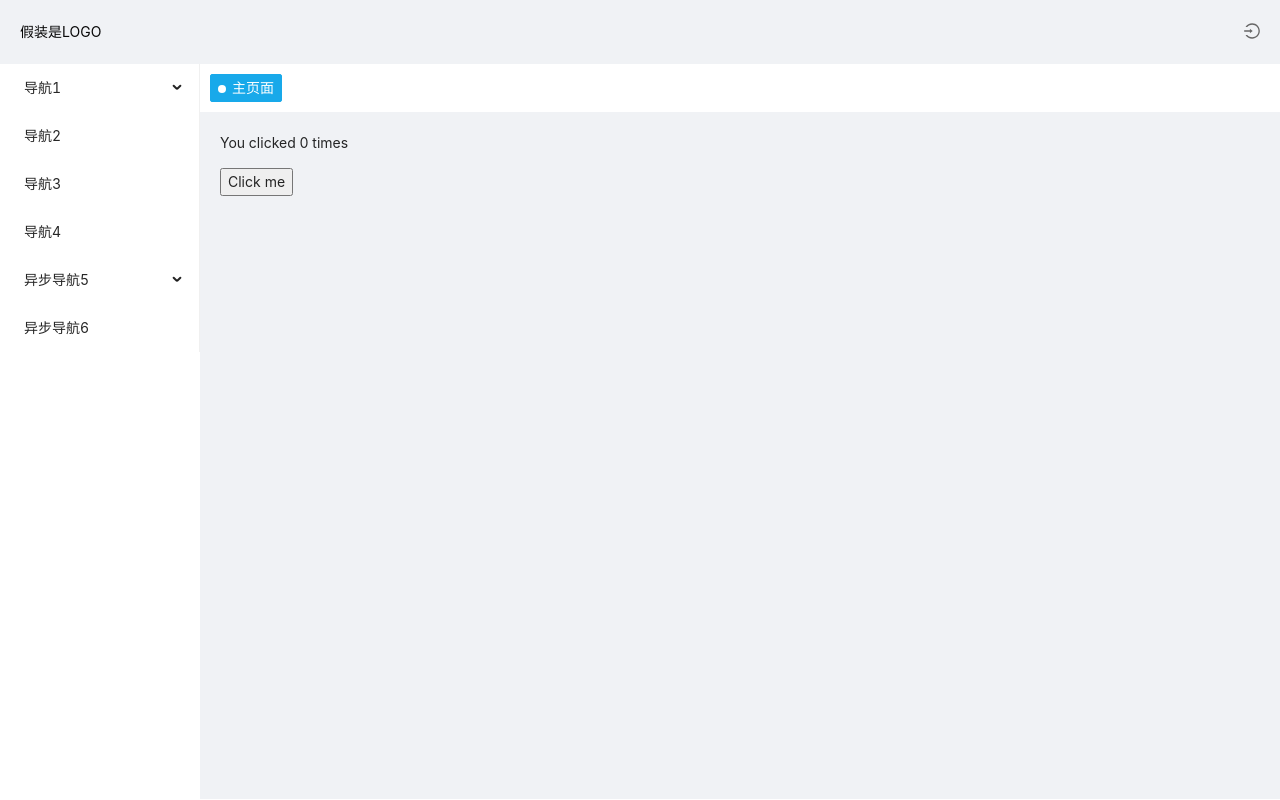
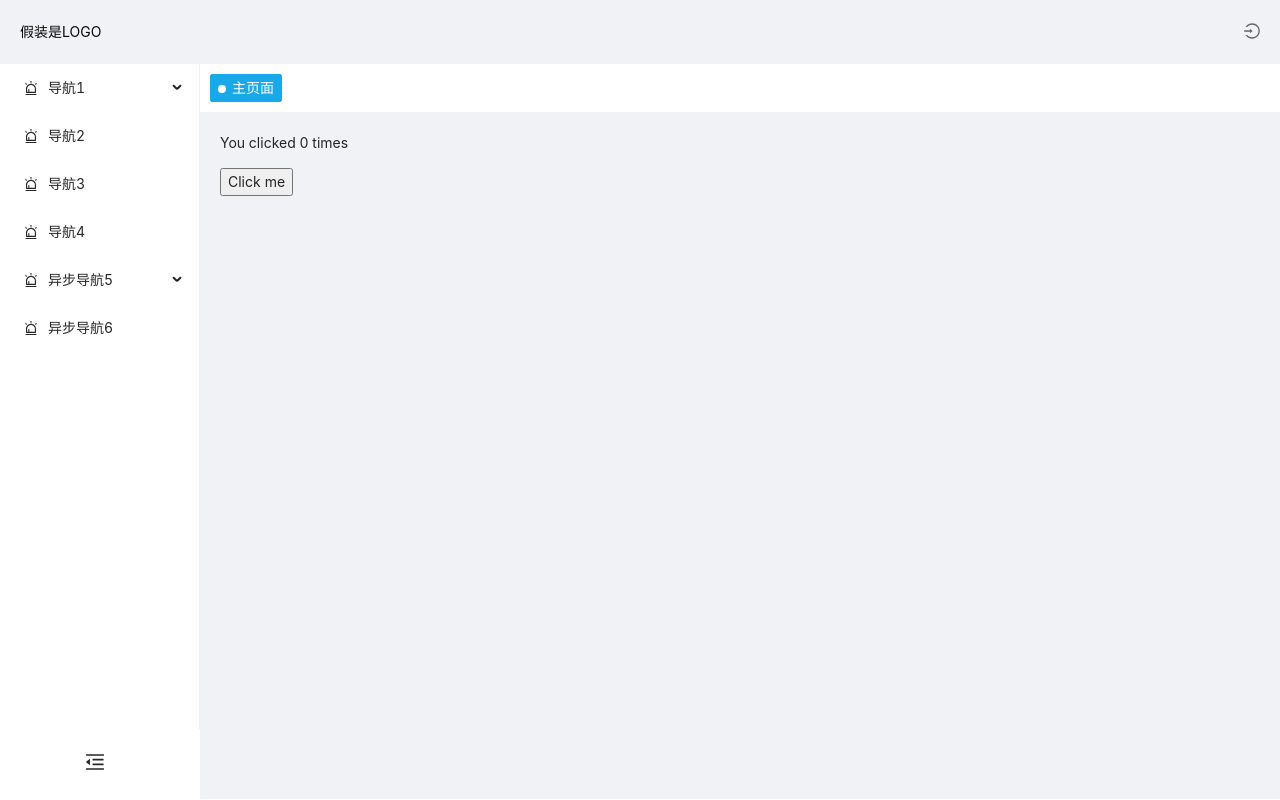
Before and after one commit to fox19920726/vite2-react17-ts4, a React (Vite) app: page /#/login in a window 1280 px wide. Both pictures are taken after typing "Sample", "Sample" into the empty fields and a click on the button "立即登录". Built offline with nearby package versions, Linux system fonts and the light colour scheme.

Commit message:
feat: 新增汉堡包功能、新增菜单icon

```diff
--- /dev/null
+++ b/src/hooks/collapse/index.ts
@@ -0,0 +1,20 @@
+import React, { useEffect, useState } from 'react'
+
+const useCollapsed = (): any[] => {
+  const [collapse, setCollapse] = useState(false)
+
+  const handleCollapse = (flag: boolean): void => {
+    const localState = flag ? '1' : '0'
+    localStorage.setItem('isCollapse', localState)
+    setCollapse(flag)
+  }
+
+  useEffect(() => {
+    const firstState = localStorage.getItem('isCollapse') || '0'
+    setCollapse(firstState === '1')
+  }, [])
+
+  return [collapse, handleCollapse]
+}
+
+export default useCollapsed
--- a/src/styles/index.scss
+++ b/src/styles/index.scss
@@ -131,11 +131,11 @@ div:focus {
 }
 
 // antd的按钮动画效果恶心死我了，吐了
-button[ant-click-animating-without-extra-node]:after {
-  border: 0 none;
-  opacity: 0;
-  animation:none 0 ease 0 1 normal;
-}
+// button[ant-click-animating-without-extra-node]:after {
+//   border: 0 none;
+//   opacity: 0;
+//   animation:none 0 ease 0 1 normal;
+// }
 .ant-tag,.ant-tag-close-icon{
   transition: none !important;
 }
--- /dev/null
+++ b/src/types/collapseInterface.ts
@@ -0,0 +1,4 @@
+export interface IHamburger {
+  collapse: boolean
+  handleCollapse: (flag: boolean) => void
+}
--- /dev/null
+++ b/src/views/layout/sider/components/hamburger/index.scss
@@ -0,0 +1,14 @@
+.collapse-container{
+  font-size: 20px;
+  text-align: center;
+  position: absolute;
+  bottom: 20px;
+  cursor: pointer;
+  transition: all 0.2s;
+  &.unfold{
+    left: 30px;
+  }
+  &.fold{
+    left: 85px;
+  }
+}
--- /dev/null
+++ b/src/views/layout/sider/components/hamburger/index.tsx
@@ -0,0 +1,26 @@
+import React, { FC, useEffect, useState } from 'react'
+import { Button } from 'antd'
+import { MenuFoldOutlined, MenuUnfoldOutlined } from '@ant-design/icons'
+import { IHamburger } from '@/types/collapseInterface'
+import './index.scss'
+
+const Hamburger: FC<IHamburger> = (props) => {
+  const { collapse, handleCollapse } = props
+
+  const handleClick = () => {
+    const finalCollapse = collapse ? '0' : '1'
+
+    localStorage.setItem('isCollapse', finalCollapse)
+    handleCollapse(!collapse)
+  }
+
+  return (
+    <div onClick={handleClick} className={'collapse-container ' + (collapse ? 'unfold' : 'fold')}>
+      {
+        collapse ? <MenuUnfoldOutlined /> : <MenuFoldOutlined />
+      }
+    </div>
+  )
+}
+
+export default Hamburger
--- a/src/views/layout/sider/index.scss
+++ b/src/views/layout/sider/index.scss
@@ -7,3 +7,7 @@
 .site-layout-background{
   background-color: #fff;
 }
+.ant-menu-root{
+  height: calc(100vh - 135px);
+  overflow-y: scroll;
+}
--- a/src/views/layout/sider/index.tsx
+++ b/src/views/layout/sider/index.tsx
@@ -1,29 +1,33 @@
 import React,  { FC, useContext, useEffect, useState } from 'react'
 import { Link } from 'react-router-dom'
 import RouteContext from '@/contexts/routeContext'
-import { IRoute, ITagViewAction } from '@/types/menuInterface'
+import { IRoute } from '@/types/menuInterface'
 import './index.scss'
 import { Menu, Layout } from 'antd'
+import { AlertOutlined } from '@ant-design/icons'
+import Hamburger from './components/hamburger'
+import useCollapsed from '@/hooks/collapse'
 
 /*
 * 如果该菜单设置显示，并且他只有一个子路由
 * 刚好该子路由又设置了不现实，那该菜单还显示吗
 * 目前的逻辑是设置显示就显示，否则不显示
+* flag是用来判断是否+icon的
 */
-function setSider(paths: IRoute[]) {
+function setSider(paths: IRoute[], flag?: boolean) {
   return (
     paths.map((item) => {
       const { children, path, meta: { title }, show } = item
       if(children?.length && show){
         return (
           // title要点击的话就title={<Link to={path}>{title}</Link>}
-          <Menu.SubMenu key={path} title={title}>
+          <Menu.SubMenu key={path} title={title} icon={flag ? <AlertOutlined /> : null}>
             {setSider(children)}
           </Menu.SubMenu>
         )
       }
       return (
-        show && <Menu.Item key={path}>
+        show && <Menu.Item key={path} icon={flag ? <AlertOutlined /> : null}>
           {<Link to={path} replace>{title}</Link>}
         </Menu.Item>
       )
@@ -37,6 +41,8 @@ const LayoutSider: FC = () => {
     tags: { activeTag, tagList },
     handleTag: { handleAddTag, handleSetActive }
   } = useContext(RouteContext)
+
+  const [collapse, handleCollapse] = useCollapsed()
 
   let curt = {} as IRoute
 
@@ -71,20 +77,31 @@ const LayoutSider: FC = () => {
     */
     const route = paths[0]
     handleSetActive(route)
-    handleAddTag(route)
+    /*
+    * 不判断taglist长度的话
+    * 开发的时候每次修改文件
+    * 他都默认往里push一个，忒烦。。。
+    */
+    !tagList.length && handleAddTag(route)
   }, [])
 
   return (
-    <Layout.Sider className="site-layout-background">
+    <>
+      <Layout.Sider
+        className="site-layout-background"
+        collapsed={collapse}
+      >
         <Menu
           onClick={handleClick}
           defaultSelectedKeys={[activeTag?.path || '/']}
           selectedKeys={[activeTag?.path || '/']}
           mode="inline"
         >
-        {setSider(paths)}
+          {setSider(paths, true)}
         </Menu>
+        <Hamburger {...{ collapse, handleCollapse }}/>
       </Layout.Sider>
+    </>
   )
 }
 
--- a/src/views/layout/tagView/index.scss
+++ b/src/views/layout/tagView/index.scss
@@ -3,6 +3,7 @@
   line-height: 26px;
   border-color: #dcdfe6;
   font-size: 14px;
+  user-select:none;
 }
 .ant-tag-processing{
   background: $blue;
--- a/src/views/layout/tagView/index.tsx
+++ b/src/views/layout/tagView/index.tsx
@@ -42,17 +42,13 @@ const TagView: FC = () => {
   }
 
   useEffect(() => {
-    /*
-    * 删除tag的时候,要去比较是否删的是当前激活的tag
-    * 如果是，就激活第length-1个tag
-    * 不是的话其实就不需要做什么操作
-    */
     const activeTagPath = activeTag?.path
     const deleteItemPath = deleteItem?.path
 
     /*
     * 这里其实得优化
     * 目前判断了关闭的tag是不是当前激活状态的tag
+    * 不是的话其实就不需要做什么操作
     * 如果是就打开第length-1个tag
     * 目前关闭最后一个tag，会打开第length-1个tag
     * (存在问题是：关闭最后一个tag交互上没有问题，如果是关闭的中间的某个tag，他自动激活的还是第length-1个tag)
```
Lines whose indentation alone changed are shown as unchanged.
